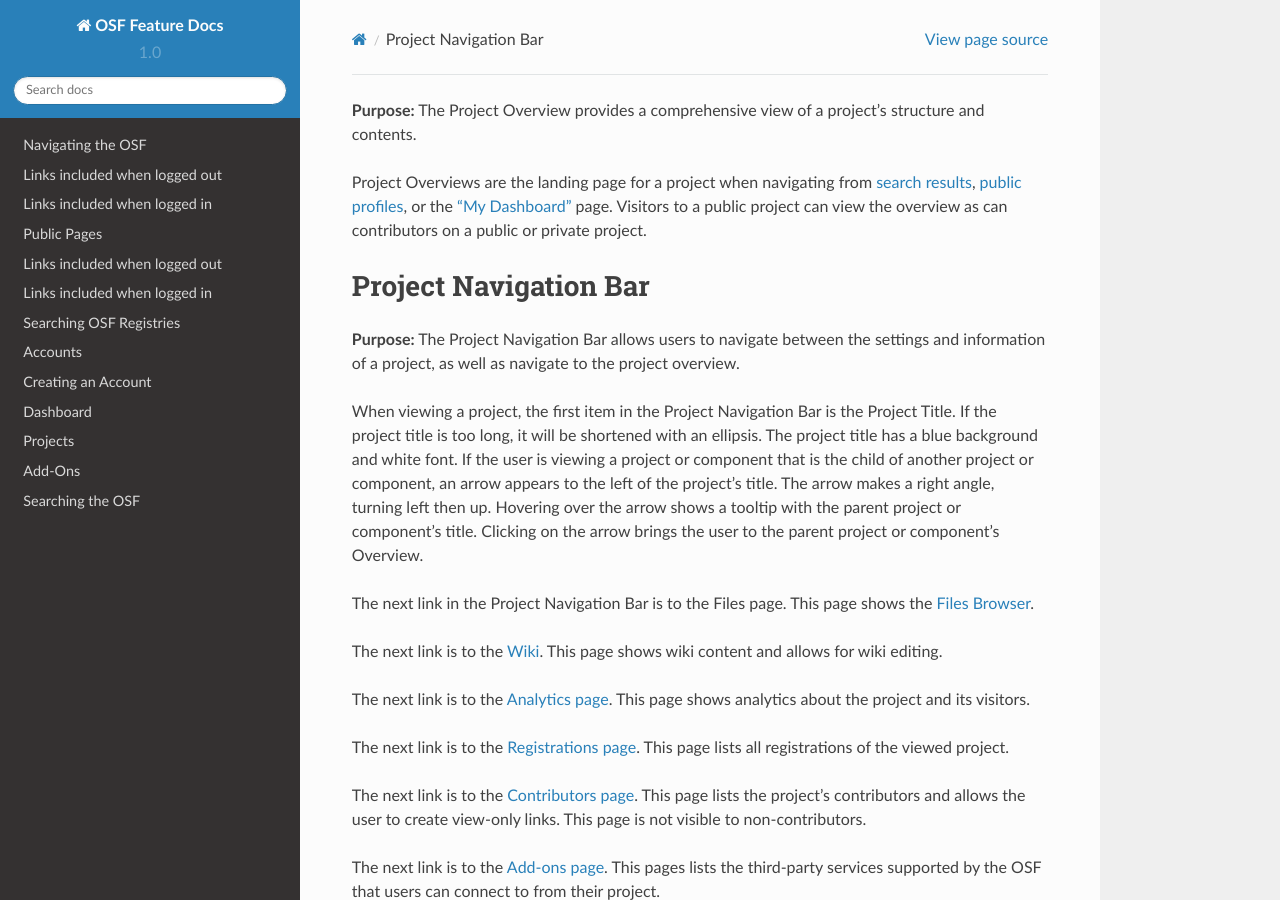
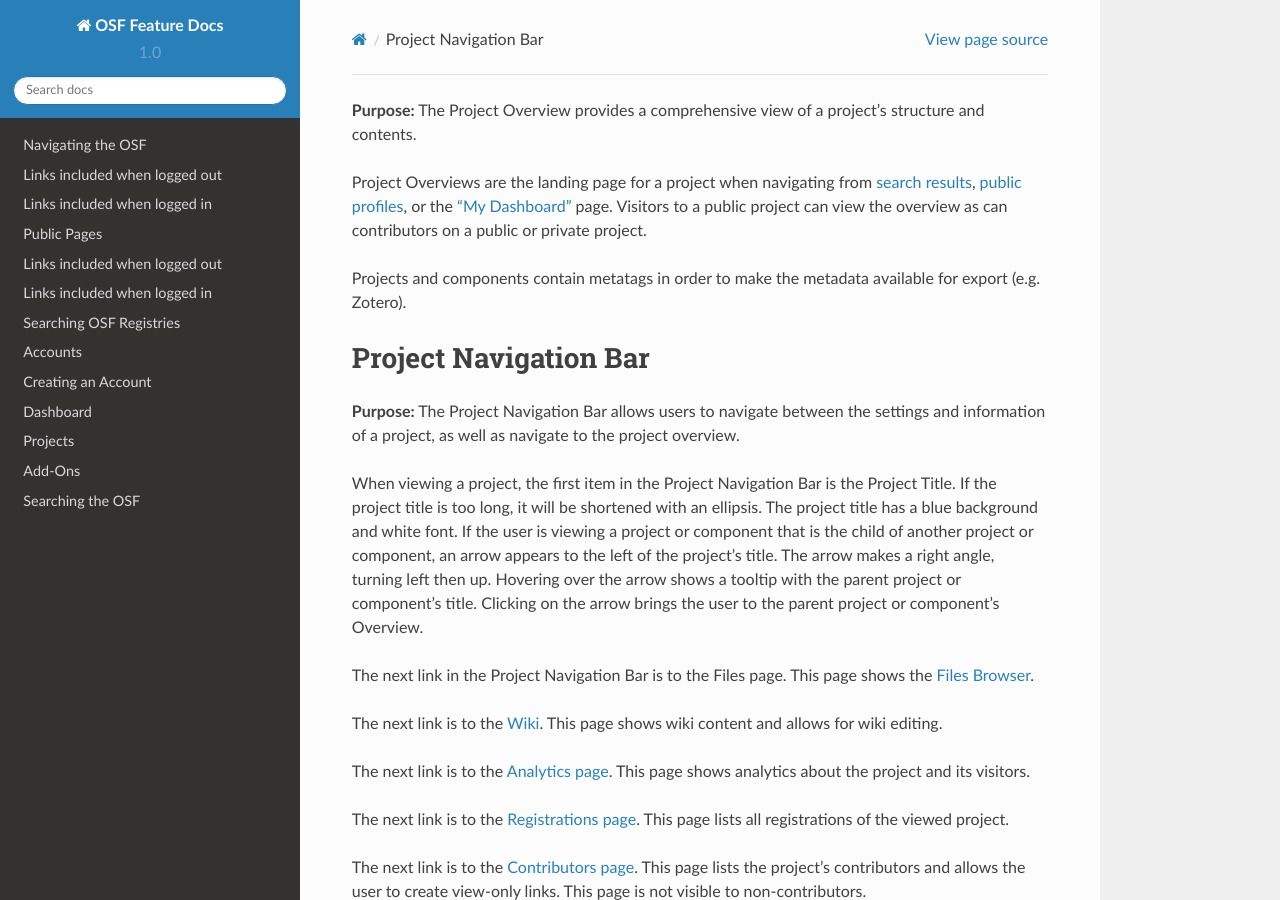
Before and after one commit to CenterForOpenScience/OSFDocs, a Sphinx documentation site: the page built from docs/projects/overview.rst, in a window 1280 px wide and 900 px high. Built offline with Sphinx 7.4.7 and the Read the Docs theme 2.0.0, drawn with Linux system fonts in a browser that asks for light colours.

Commit message:
Added that metatags are present for metadata export.

```diff
--- a/docs/projects/overview.rst
+++ b/docs/projects/overview.rst
@@ -4,6 +4,8 @@
 Project Overviews are the landing page for a project when navigating from :ref:`search results <search>`,
 :ref:`public profiles <profiles>`, or the :ref:`"My Dashboard" <my-dashboard>` page. Visitors to a public project can view the overview
 as can contributors on a public or private project.
+
+Projects and components contain metatags in order to make the metadata available for export (e.g. Zotero).
 
 Project Navigation Bar
 --------------
```
